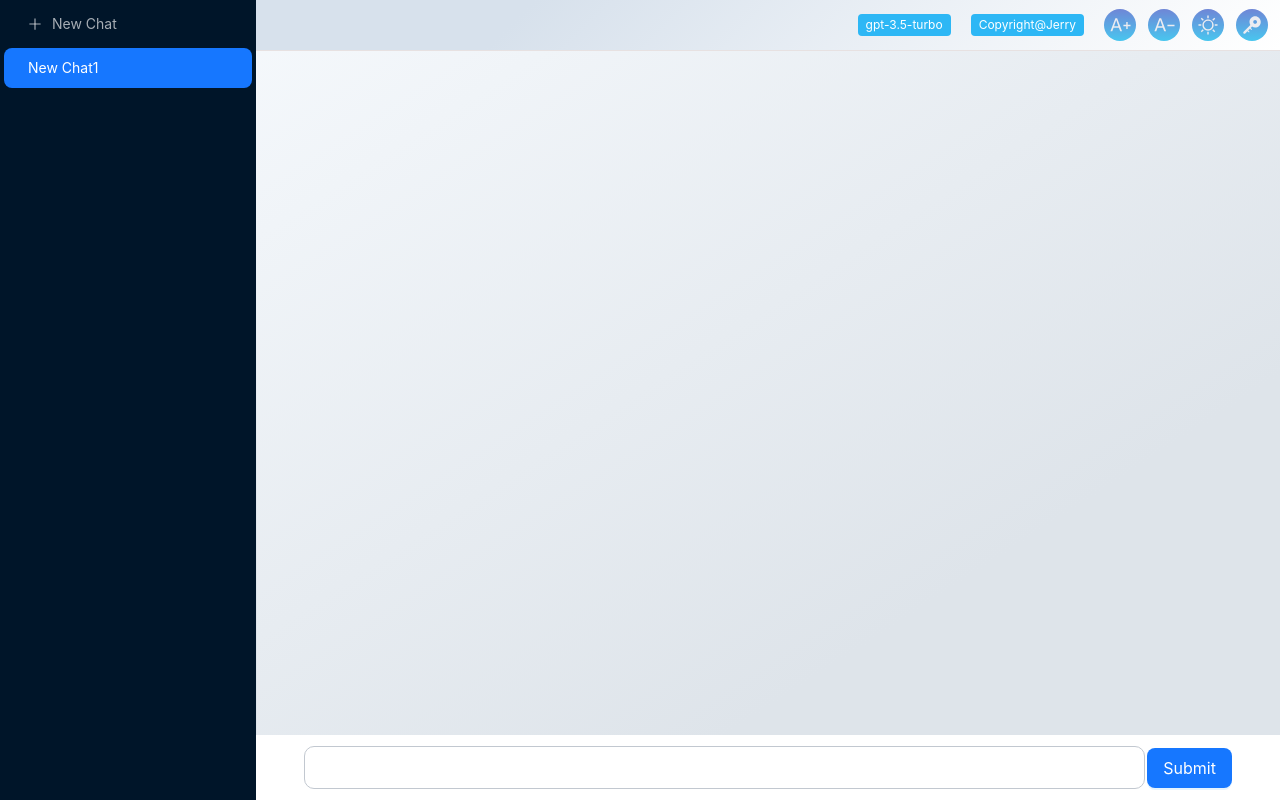
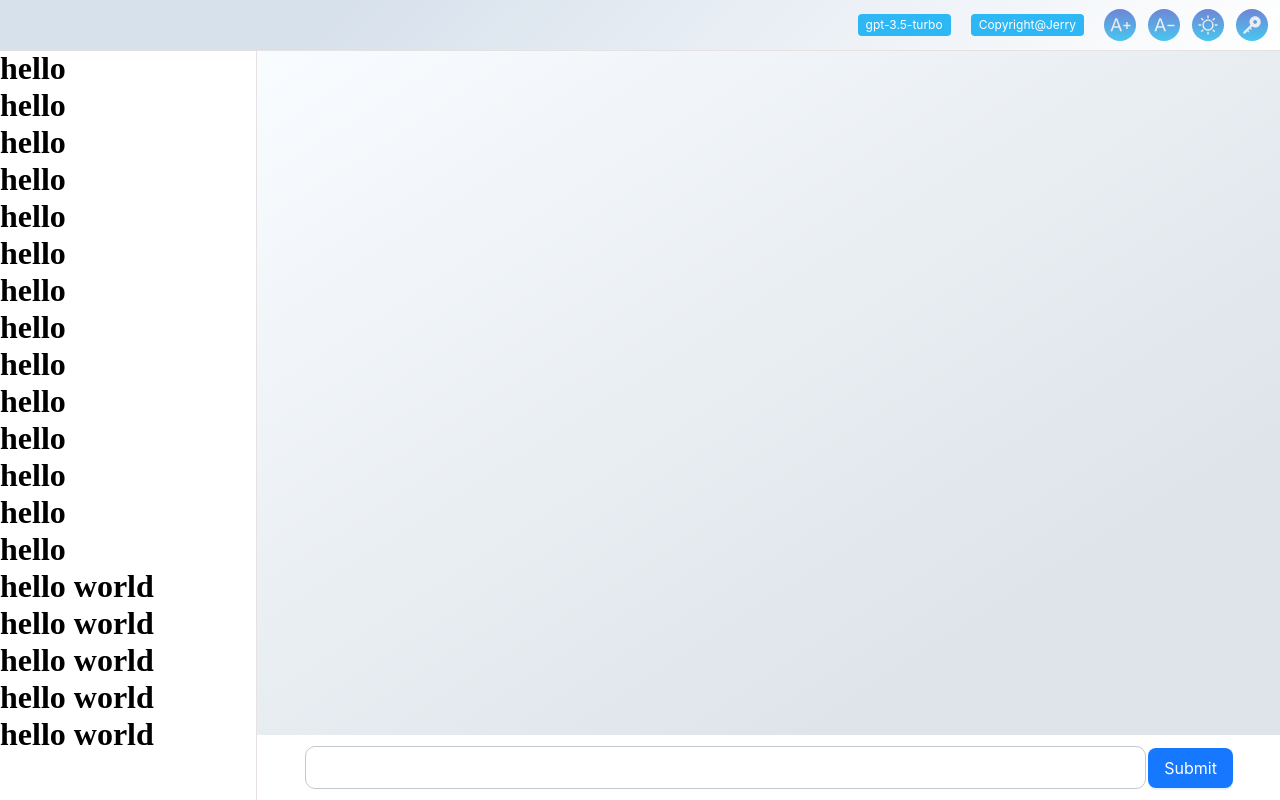
Before and after one commit to jerry0chou/chat-gpt-web, a React (Create React App) app: page / in a window 1280 px wide. Built offline with nearby package versions, Linux system fonts and the light colour scheme.

Commit message:
feat: add simple side menu

```diff
--- a/src/components/ChatList/css.tsx
+++ b/src/components/ChatList/css.tsx
@@ -7,7 +7,6 @@ export const ChatListContainer = styled.div`
   flex-direction: column;
   gap: 5px;
   margin-bottom: 120px;
-  margin-top: 60px;
 `
 const nightContentTheme = css`
   background-color: #354350;
--- a/src/components/Header/css.tsx
+++ b/src/components/Header/css.tsx
@@ -46,7 +46,7 @@ const baseHeaderStyle = css`
   display: flex;
   flex-direction: row-reverse;
   height: 50px;
-  width: calc(100vw - 256px);
+  width: 100%;
   align-items: center;
   gap: 12px;
   z-index: 2;
--- a/src/components/Header/index.css
+++ b/src/components/Header/index.css
@@ -4,7 +4,7 @@
     flex-direction: row-reverse;
     height: 50px;
     background: #ffffff;
-    width: calc(100vw - 256px);
+    width: 100%;
     align-items: center;
     border-bottom: #e7e1e1 1px solid;
     gap: 12px;
--- a/src/views/App.tsx
+++ b/src/views/App.tsx
@@ -5,12 +5,16 @@ import './views.css'
 import {AppContainer} from "./css";
 
 import useAllStates from "../hooks/useAllStates";
+import Header from "../components/Header/Header";
 
 function App() {
     const {theme} = useAllStates()
     return (<AppContainer theme={theme}>
-            <SideMenu/>
-            <MainContent/>
+            <Header/>
+            <div className="side-main-container">
+                <SideMenu/>
+                <MainContent/>
+            </div>
         </AppContainer>
     );
 }
--- a/src/views/MainContent.tsx
+++ b/src/views/MainContent.tsx
@@ -4,7 +4,6 @@ import './views.css'
 import InputArea from "../components/InputArea/InputArea";
 import ChatList, {Chat} from "../components/ChatList/ChatList";
 import useRequest from "../hooks/useRequest";
-import Header from "../components/Header/Header";
 import useAllStates from "../hooks/useAllStates";
 import {useAppDispatch} from "../hooks/storeHooks";
 import {setChatList} from "../store/reducer/chat";
@@ -68,7 +67,6 @@ export default function MainContent() {
     }
     return (<MainContainer theme={theme}>
         {contextHolder}
-        <Header/>
         <ChatList/>
         <InputArea onSubmit={onSubmit}/>
         <div style={{width: 1, height: 1}} ref={scrollRef}/>
--- a/src/views/SideMenu.tsx
+++ b/src/views/SideMenu.tsx
@@ -7,6 +7,7 @@ import useAllStates from "../hooks/useAllStates";
 import {useAppDispatch} from "../hooks/storeHooks";
 import {deleteTab, MenuItem, setCurrentTabKey, setMenuList} from "../store/reducer/menu";
 import {updateChatListFromLocalStorage} from "../store/reducer/chat";
+import {SideMainContainer} from "./css";
 
 const NewChat = {
     label: 'New Chat',
@@ -15,15 +16,15 @@ const NewChat = {
 }
 export default function SideMenu() {
     const dispatch = useAppDispatch();
-    const [theme, setTheme] = useState<MenuTheme>('dark');
-    const {menuList, currentTabKey, isInit} = useAllStates()
+    // const [theme, setTheme] = useState<MenuTheme>('dark');
+    const {menuList, currentTabKey, isInit, theme} = useAllStates()
     const [localMenuList, setLocalMenuList] = useState<MenuProps['items']>([
         NewChat,
         ...menuList
     ])
-    const changeTheme = (value: boolean) => {
-        setTheme(value ? 'dark' : 'light');
-    };
+    // const changeTheme = (value: boolean) => {
+    //     setTheme(value ? 'dark' : 'light');
+    // };
     useEffect(() => {
         dispatch(updateChatListFromLocalStorage())
     }, [currentTabKey])
@@ -60,14 +61,32 @@ export default function SideMenu() {
             dispatch(setCurrentTabKey('0'))
         }
     }
+    // <Menu style={{width: 256, height: '100%'}} theme={theme}
+    //       onClick={onClick}
+    //       onKeyUp={onKeyUp}
+    //       selectedKeys={[currentTabKey]} mode="inline"
+    //       items={localMenuList}/>
     return (
-        <div className="side-menu-container">
-            <Menu style={{width: 256, height: '100vh'}} theme={theme}
-                  onClick={onClick}
-                  onKeyUp={onKeyUp}
-                  selectedKeys={[currentTabKey]} mode="inline"
-                  items={localMenuList}/>
-        </div>
-
+        <SideMainContainer theme={theme}>
+            <h1>hello </h1>
+            <h1>hello </h1>
+            <h1>hello </h1>
+            <h1>hello </h1>
+            <h1>hello </h1>
+            <h1>hello </h1>
+            <h1>hello </h1>
+            <h1>hello </h1>
+            <h1>hello </h1>
+            <h1>hello </h1>
+            <h1>hello </h1>
+            <h1>hello </h1>
+            <h1>hello </h1>
+            <h1>hello </h1>
+            <h1>hello world</h1>
+            <h1>hello world</h1>
+            <h1>hello world</h1>
+            <h1>hello world</h1>
+            <h1>hello world</h1>
+        </SideMainContainer>
     )
 }
--- a/src/views/css.tsx
+++ b/src/views/css.tsx
@@ -4,7 +4,8 @@ import {Theme} from "../store/reducer/header";
 import {nightTheme, dayTheme} from "../common/css";
 
 export const MainContainer = styled.div<{ theme: Theme }>`
-  height: 100vh;
+  height: calc(100vh - 50px);
+  width: calc(100vw - 256px);
   /* hide scrollbar but allow scrolling */
   -ms-overflow-style: none; /* for Internet Explorer, Edge */
   scrollbar-width: none; /* for Firefox */
@@ -21,3 +22,19 @@ export const AppContainer = styled.div<{theme: Theme}>`
   flex-direction: row;
   ${p=> p.theme === Theme.night ? nightTheme : dayTheme}
 `
+
+export const SideMainContainer = styled.div<{ theme: Theme }>`
+  display: flex;
+  flex-direction: column;
+  width: 256px;
+  height: calc(100vh - 50px);
+  background-color: ${p=> p.theme === Theme.night ? '#041527': '#ffffff'};
+  border-right: ${p=> p.theme === Theme.day? '#e7e1e1': '#2d3b5e' } 1px solid;
+
+  -ms-overflow-style: none; /* for Internet Explorer, Edge */
+  scrollbar-width: none; /* for Firefox */
+  overflow-y: scroll;
+  &::-webkit-scrollbar {
+    display: none; /* for Chrome, Safari, and Opera */
+  }
+`
--- a/src/views/views.css
+++ b/src/views/views.css
@@ -3,7 +3,16 @@
     display: flex;
     flex-direction: row;
 }
-.main-container{
-    height: 100vh;
-    overflow: scroll;
+.side-main-container{
+    margin-top: 50px;
+    display: flex;
+    flex-direction: row;
 }
+.side-menu-container{
+    display: flex;
+    flex-direction: column;
+    width: 256px;
+    height: calc(100vh - 50px);
+    background-color: #ffffff;
+    border-right: #e7e1e1 1px solid;
+}
```
